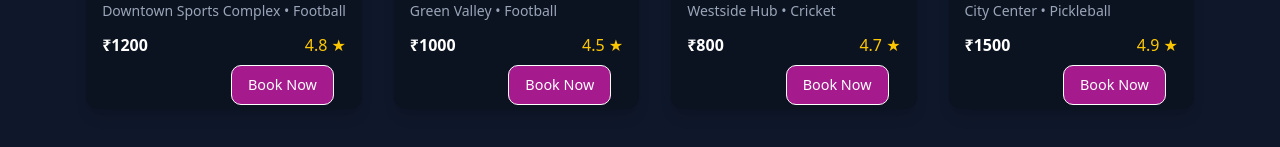
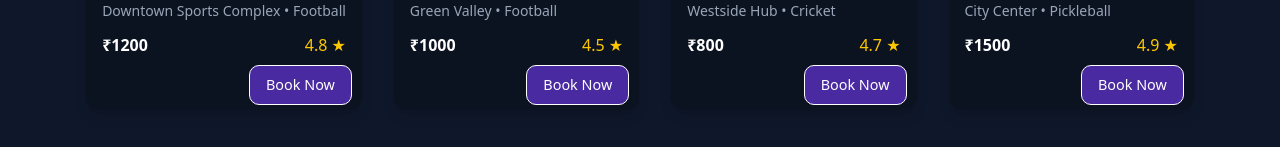
Before and after one commit to surya-jsdev/React-turfapp, a React (Vite) app: page / in a window 1280 px wide. Shown: the part 931-1078 px from the top of the page. Built offline with nearby package versions, Linux system fonts and the light colour scheme.

Commit message:
Book now link styled

```diff
--- a/src/home-page/home.jsx
+++ b/src/home-page/home.jsx
@@ -46,7 +46,7 @@ function Home() {
                                 <span className='font-semibold'>₹{t.price}</span>
                                 <span className='text-yellow-400'>{t.rating} ★</span>
                             </div>
-                            <Link to={`/SlotBooking/${t.id}`} state={{ image: t.image, name: t.name }} className="btn" style={{ padding: '0.5rem 1rem', fontSize: '0.9rem', border: "1px solid white", position: "absolute", right: "20px",margin: "8px", background: " rgba(219, 30, 181, 0.74)", borderRadius: "10px" }}>
+                            <Link to={`/SlotBooking/${t.id}`} state={{ image: t.image, name: t.name }} className="btn" style={{ padding: '0.5rem 1rem', fontSize: '0.9rem', border: "1px solid white", position: "absolute", right: "0px", margin: "8px 10px", background: " #6f38eea0", borderRadius: "10px" }}>
                                 Book Now
                             </Link>
                         </div>
```
